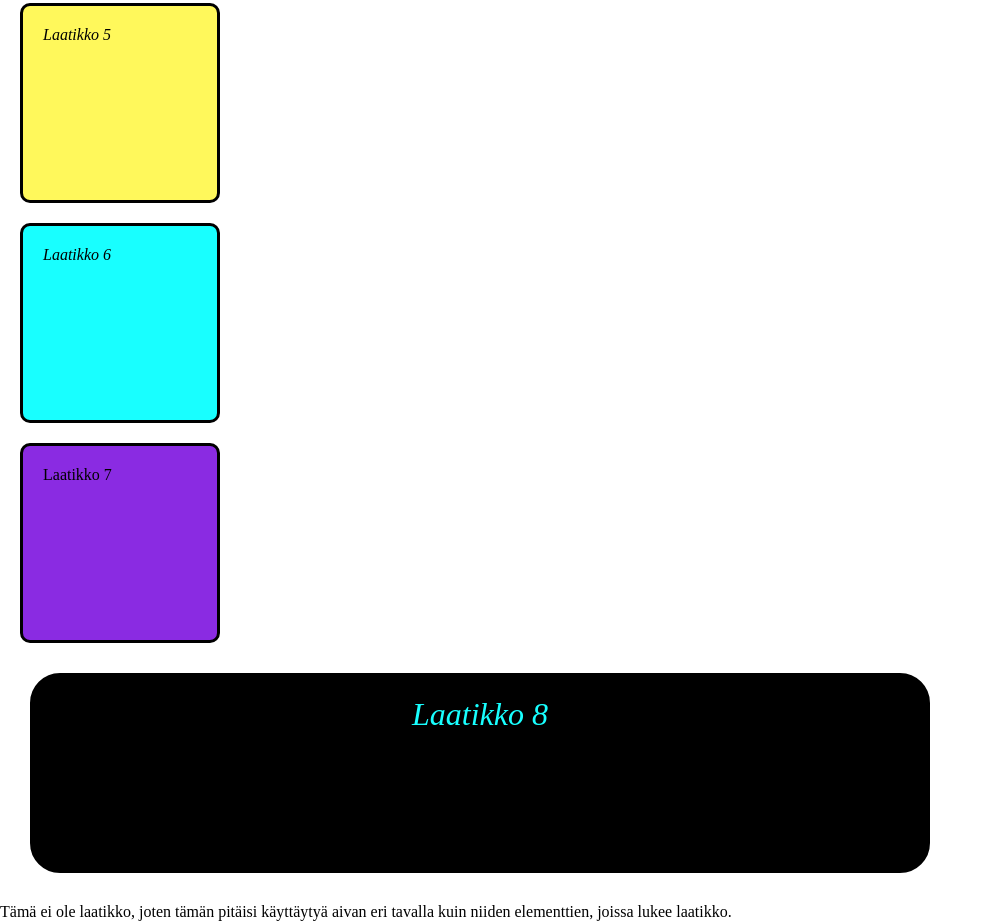
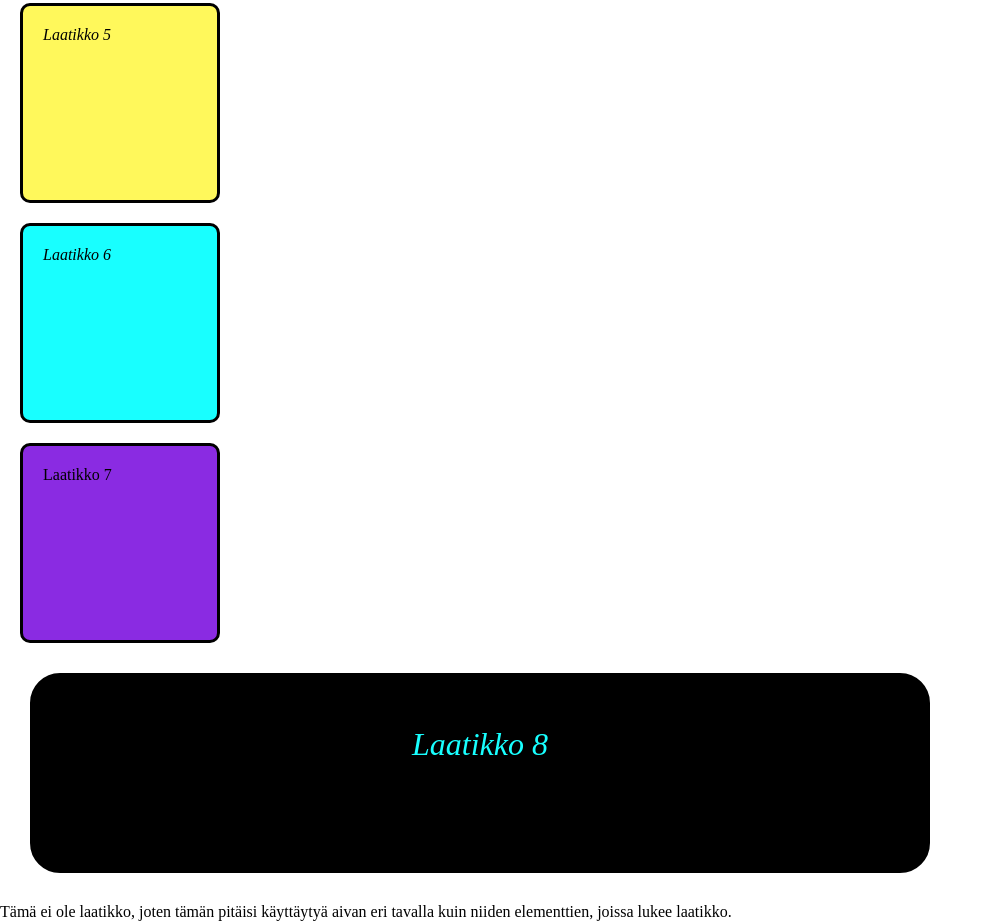
Before and after one commit to KiraMuss/HTML, a plain HTML site: page demot/selectortest.html in a window 1280 px wide. Shown: the part 714-1635 px from the top of the page, without its empty margins (0-993 px from the left). Drawn offline with Linux system fonts and the light colour scheme.

Commit message:
23_10_24

```diff
--- /dev/null
+++ b/demot/Harjoitukset/texttest.css
@@ -0,0 +1,4 @@
+*{
+    margin: 0;
+    box-sizing: border-box;
+}
--- a/demot/selectortest.css
+++ b/demot/selectortest.css
@@ -40,4 +40,6 @@
     background-color: #000;
     height: 200px;
     width: 900px;
+    max-width: 90%;
+    padding: 50px;
     border-radius: 30px;}
```
Also changed, not shown: demot/Harjoitukset/texttest.html (added, +12 -0 lines).
